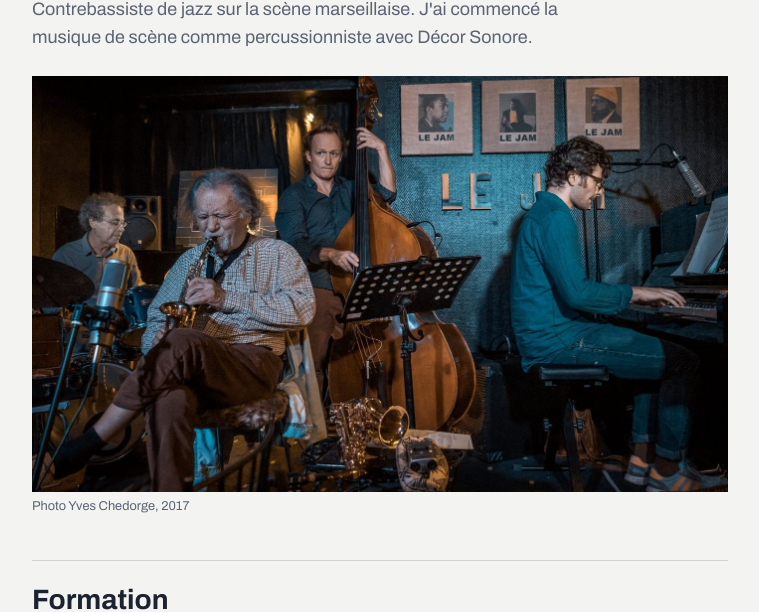
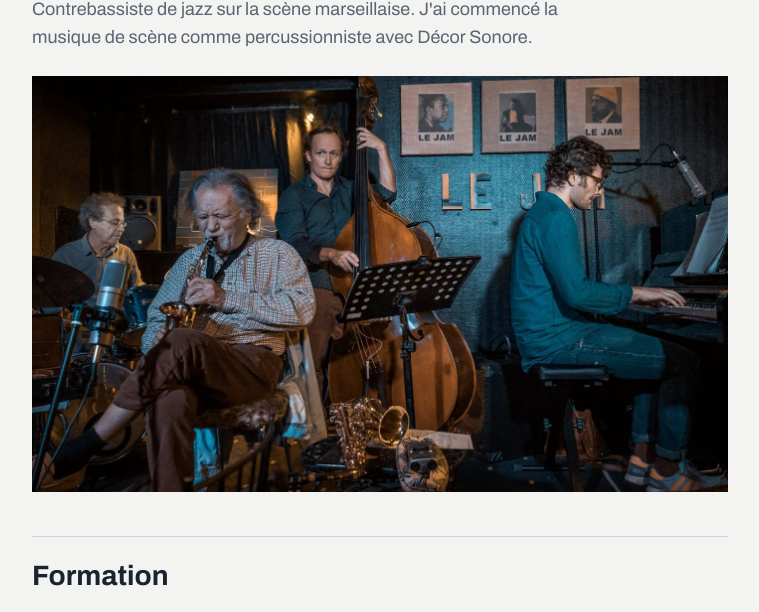
Before and after one commit to damboutonnet-sys/damienboutonnet, a plain HTML site: page musique.html in a window 1280 px wide. Shown: the part 189-801 px from the top of the page, without its empty margins (260-1019 px from the left). Drawn offline with Linux system fonts and the light colour scheme.

Commit message:
Retrait de la légende photo
Co-Authored-By: Claude Opus 5.5 <noreply@anthropic.com>
Claude-Session: https://claude.ai/code/session_01KkxsqQZaxfDMYjhbc1fMEW

```diff
--- a/musique.html
+++ b/musique.html
@@ -25,7 +25,7 @@
 
 <h1 class="page-title">Musique</h1>
 <p class="lede">Contrebassiste de jazz sur la scène marseillaise. J'ai commencé la musique de scène comme percussionniste avec Décor Sonore.</p>
-<figure class="hero"><img src="img/musique-le-jam.jpg" alt="Damien Boutonnet à la contrebasse en concert au Jam, à Marseille, avec un saxophoniste, un batteur et un pianiste."><figcaption class="credit">Photo Yves Chedorge, 2017</figcaption></figure>
+<figure class="hero"><img src="img/musique-le-jam.jpg" alt="Damien Boutonnet à la contrebasse en concert au Jam, à Marseille, avec un saxophoniste, un batteur et un pianiste."></figure>
 
 <section aria-labelledby="formation-musique">
   <h2 id="formation-musique">Formation</h2>
```
